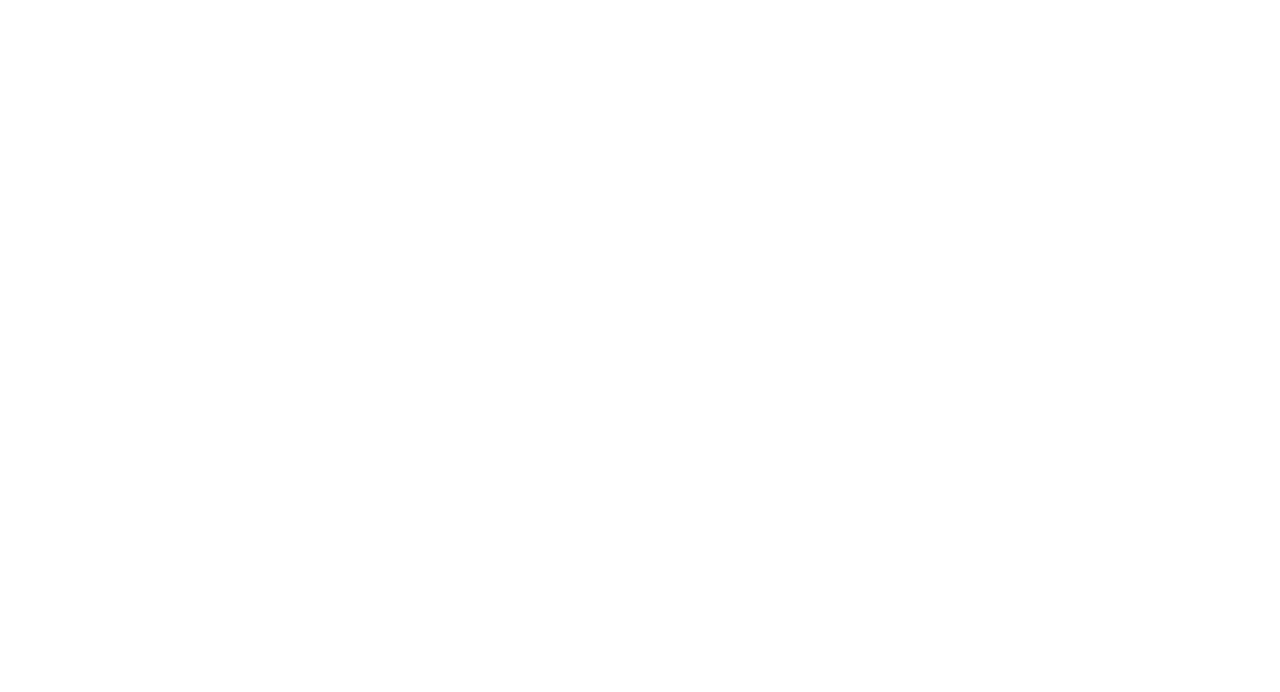
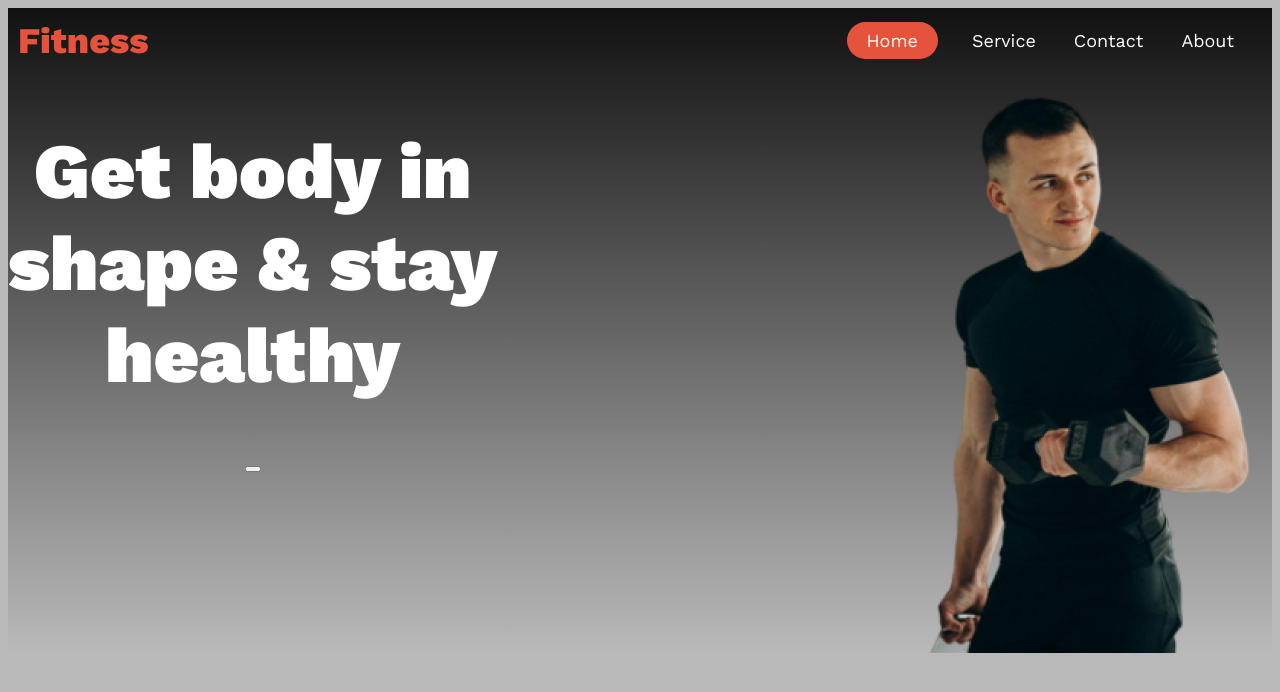
Before and after one commit to Jannatulema/b10-assignment2, a plain HTML site: page index.html in a window 1280 px wide. Drawn offline with nearby package versions, Linux system fonts and the light colour scheme; a web font is replaced by a local one.

Commit message:
added navbar section

```diff
--- a/index.html
+++ b/index.html
@@ -6,7 +6,37 @@
     <title>Versatile UI</title>
     <link rel="stylesheet" href="styles/style.css">
 </head>
-<body>
+<body class="work-sans-inter">
+    <header class="bg-color">
+        <nav class="navbar display-flex">
+            <h3 class="title">Fitness</h3>
+            <ul class="nav-link display-flex">
+                <li class="nav-item"><a href="" id="home" class="nav-link">Home</a>
+                </li>
+                <li class="nav-item"><a href="" class="nav-link">Service</a></li>
+                <li class="nav-item"><a href="" class="nav-link">Contact</a></li>
+                <li class="nav-item"><a href="" class="nav-link">About</a></li>
+            </ul>
+
+        </nav>
+        <div class="banner display-flex">
+            <div class="banner-content">
+                <h1 class="banner-title"><span class="get-body">Get body in</span><br><span id="shape"> shape </span><span class="healthy">& stay <br> healthy</span></h1>
+                <p class="banner-description"></p>
+                <button class="btn-primary"></button>
+            </div>
+            <img class="banner-image" src="images/Images 2.png" alt="">
+
+        </div>
+    </header>
+
+    <main>
+
+    </main>
+
+    <footer>
+
+    </footer>
 
 </body>
 </html>
--- a/styles/style.css
+++ b/styles/style.css
@@ -0,0 +1,83 @@
+@import url('https://fonts.googleapis.com/css2?family=Azeret+Mono:ital,wght@0,100..900;1,100..900&family=Inter:ital,opsz,wght@0,14..32,100..900;1,14..32,100..900&family=Work+Sans:ital,wght@0,100..900;1,100..900&display=swap');
+
+.work-sans-inter {
+    font-family: "Work Sans", serif;
+    font-optical-sizing: auto;
+    font-weight: 700;
+    font-style: normal;
+  }
+
+  /* -------- Shared style -------- */
+  .display-flex{
+    display: flex;
+  }
+   body{
+    background: rgb(185, 185, 185);
+   }
+   .bg-color{
+    background: linear-gradient(180.00deg, rgb(17, 17, 17),rgba(119, 119, 119, 0) 100%);
+   }
+
+  /* --------------------------Header related style------------------------------- */
+
+  /* NavBar style */
+
+.navbar{
+    justify-content: space-between;
+    align-items: center;
+
+}
+.title{
+    font-weight: 800;
+    font-size: 2.25rem;
+    color: rgb(230, 83, 60);
+    margin: 0px 10px;
+}
+.nav-link{
+    text-decoration: none;
+    font-weight: 400;
+    font-size: 1.125rem;
+    color: rgb(255, 255, 255);
+    padding: 4px;
+    gap: 47;
+}
+.nav-item{
+    list-style: none;
+    margin-right: 30px;
+}
+#home{
+    border-radius: 46px;
+    background: rgb(230, 83, 60);
+    padding: 8px 20px;
+}
+.navbar , .banner{
+    max-width: 1440px;
+    margin: 0 auto;
+}
+.banner-img{
+    width: 100%;
+}
+
+/* Banner related style */
+.banner{
+    justify-content: space-between;
+}
+.banner-content{
+    max-width: 1440px;
+    text-align: center;
+    margin-bottom: 50px;
+}
+.banner-title{
+    font-weight: 900;
+    font-size: 4.88rem;
+    padding: 0;
+    color: rgb(255, 255, 255);
+}
+  /* ---------------------------Main section related style------------------------- */
+
+
+
+  /* -------------------------Footer related style------------------------------- */
+
+
+  /* --------------------------Responsive related style-------------------------- */
```
